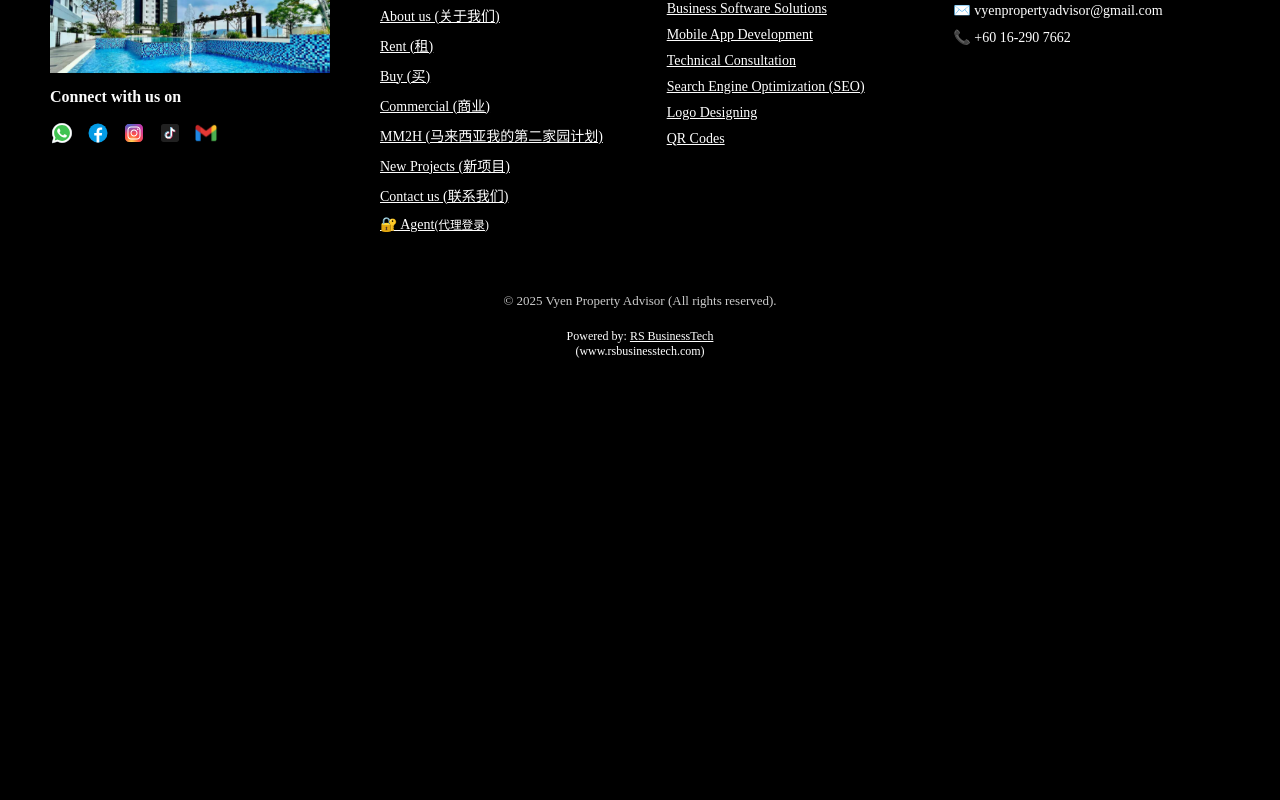
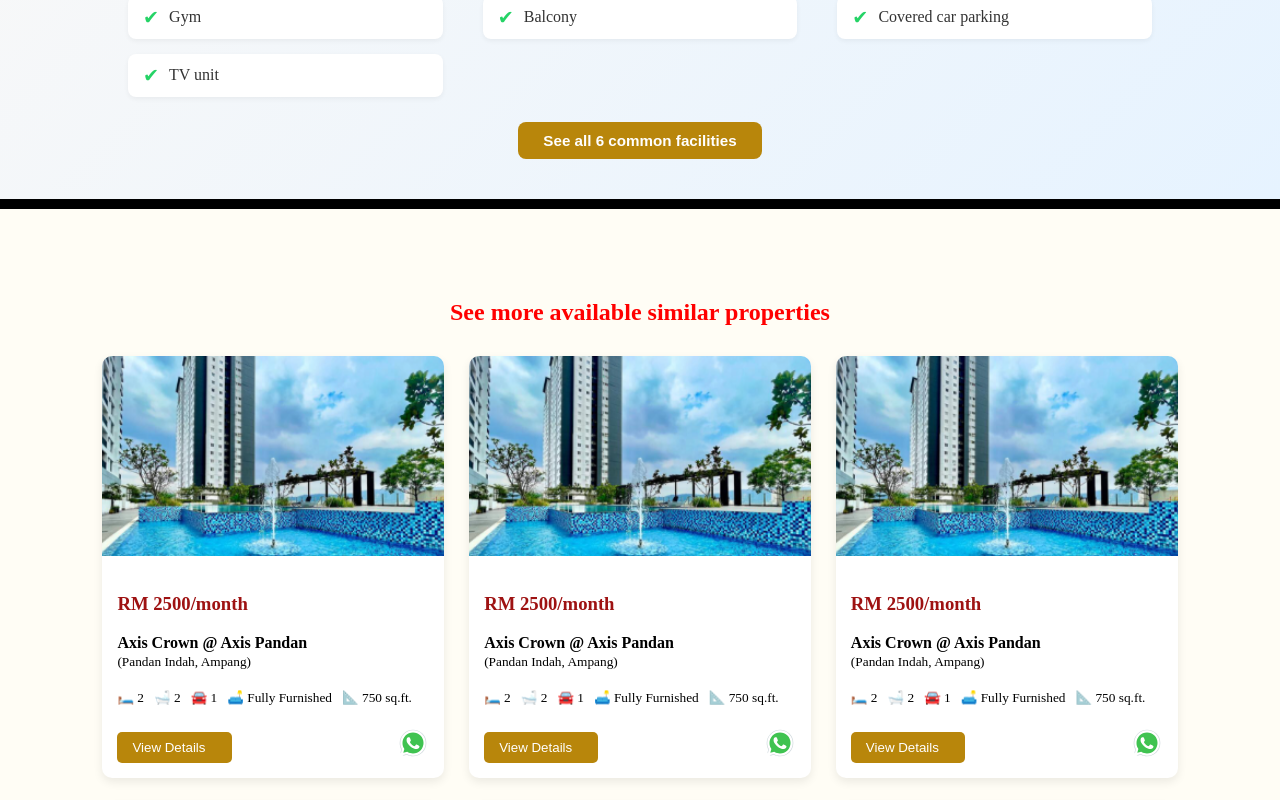
Before and after one commit to RSBusinessTech/vyenpropertyadvisor-ui, an Angular app: page /viewDetails/1/1 in a window 1280 px wide. Shown: the part 1560-2360 px from the top of the page. Before the commit the page ends 1939 px from the top, so only its background shows below. Built offline with nearby package versions, Linux system fonts and the light colour scheme.

Commit message:
Adding see more section

```diff
--- a/src/app/features/view-details/view-details.component.css
+++ b/src/app/features/view-details/view-details.component.css
@@ -438,3 +438,99 @@ html, body {
     width: 100%;
   }
 }
+
+/* === Featured Rentals === */
+.featured-rentals {
+  padding: 70px 8%;
+  text-align: center;
+  background: #fffdf5;
+  min-height: 400px; /* ✅ ensures stable layout */
+}
+
+.rent-grid {
+  display: grid;
+  grid-template-columns: repeat(auto-fit, minmax(280px, 1fr));
+  gap: 25px;
+  margin-top: 30px;
+}
+
+.rent-card {
+  background: #fff;
+  border-radius: 10px;
+  box-shadow: 0 4px 10px rgba(0, 0, 0, 0.08);
+  overflow: hidden;
+  transition: transform 0.3s;
+}
+.rent-card:hover {
+  transform: translateY(-5px);
+}
+.rent-card img {
+  width: 100%;
+  height: 200px;
+  object-fit: cover;
+}
+.rent-card-info {
+  padding: 15px;
+  text-align: left;
+}
+.details-btn {
+  background: #b8860b;
+  color: white;
+  border: none;
+  padding: 8px 15px;
+  border-radius: 5px;
+  margin-top: 10px;
+  cursor: pointer;
+}
+.details-btn:hover {
+  background: #9e760b;
+}
+
+/* === View Details + WhatsApp Buttons === */
+.rent-card-actions {
+  display: flex;
+  justify-content: space-between;
+  align-items: center;
+  margin-top: 10px;
+}
+
+/* View Details button */
+.details-btn {
+  background: #b8860b;
+  color: white;
+  border: none;
+  padding: 8px 15px;
+  border-radius: 5px;
+  cursor: pointer;
+  font-weight: 500;
+  transition: background 0.3s ease;
+}
+
+.details-btn:hover {
+  background: #9e760b;
+}
+
+/* WhatsApp icon button (clean, no green box background) */
+.rent-card-actions .whatsapp-btn {
+  display: inline-flex;
+  align-items: center;
+  justify-content: center;
+  background: none; /* ✅ remove green box */
+  border: none;
+  width: auto;
+  height: auto;
+  padding: 0;
+  cursor: pointer;
+  transition: transform 0.3s ease;
+}
+
+.rent-card-actions .whatsapp-btn img {
+  width: 32px;
+  height: 32px;
+  border-radius: 50%; /* ensures round icon */
+  transition: transform 0.3s ease;
+}
+
+.rent-card-actions .whatsapp-btn:hover img {
+  transform: scale(1.1);
+}
--- a/src/app/features/view-details/view-details.component.html
+++ b/src/app/features/view-details/view-details.component.html
@@ -68,14 +68,14 @@
     </button>
 
     <div *ngIf="showEnquiry" class="enquiry-options">
-      <a href="tel:+60123456789">📞 Call</a>
+      <a href="tel:+60162907662">📞 Call</a>
       <a href="mailto:vyenpropertyadvisor@gmail.com">✉️ Email</a>
     </div>
   </div>
 </div>
 
 
- <!-- ✅ Video Gallery -->
+ <!-- Video Gallery -->
   <section class="video-gallery">
     <h2 style="color: red;">See on YouTube</h2>
     <div class="video-grid">
@@ -105,6 +105,7 @@
     </div>
   </section>
 
+  <!-- Amenities -->
   <section class="amenities-section">
   <h2 class="section-title">Amenities</h2>
 
@@ -134,3 +135,63 @@
     Show less
   </button>
 </section>
+
+  <!-- Common Facilities -->
+  <section class="amenities-section">
+  <h2 class="section-title">Common Facilities</h2>
+
+  <div class="amenities-grid">
+    <div
+      *ngFor="let commonFacility of displayedCommonFacilities"
+      class="amenity-card"
+    >
+      <span class="check-icon">✔</span>
+      <span class="amenity-name">{{ commonFacility }}</span>
+    </div>
+  </div>
+
+  <button
+    *ngIf="!showAll"
+    class="see-more-btn"
+    (click)="toggleAmenities()"
+  >
+    See all {{ commonFacilities.length }} common facilities
+  </button>
+
+  <button
+    *ngIf="showAll"
+    class="see-more-btn"
+    (click)="toggleCommonFacilities()"
+  >
+    Show less
+  </button>
+</section>
+
+<!-- More similar Properties-->
+<section class="featured-rentals">
+  <h1 class="marquee-heading" style="color: red">See more available similar properties</h1>
+  <div class="rent-grid">
+    <div class="rent-card" *ngFor="let item of [1,2,3,4,5,6]">
+      <img src="assets/images/property1.png" loading="lazy" alt="Property {{item}}" />
+      <div class="rent-card-info">
+        <h3 style="color: rgb(158, 18, 18);">RM 2500/month</h3>
+        <p>
+          <B>Axis Crown @ Axis Pandan</B><br>
+          <small>(Pandan Indah, Ampang)</small><br><br>
+          <small>🛏️ 2 &nbsp;&nbsp;</small>
+          <small>🛁 2 &nbsp;&nbsp;</small>
+          <small>🚘 1 &nbsp;&nbsp;</small>
+          <small>🛋️ Fully Furnished &nbsp;&nbsp;</small>
+          <small>📐 750 sq.ft.</small>
+          <!-- 📍 KLCC -->
+        </p>
+        <div class="rent-card-actions">
+         <button class="details-btn" [routerLink]="['/viewDetails', 'rent', item]">View Details &nbsp;&nbsp;</button>
+           <a href="https://wa.me/+60162907662" target="_blank" aria-label="WhatsApp" class="whatsapp-btn">
+             <img src="assets/icons/whatsapp.svg" alt="WhatsApp" />
+          </a>
+       </div>
+      </div>
+    </div>
+  </div>
+</section>
--- a/src/app/features/view-details/view-details.component.ts
+++ b/src/app/features/view-details/view-details.component.ts
@@ -21,6 +21,7 @@ export class ViewDetailsComponent implements OnInit {
 
   selectedImage: string;
     showAll = false;
+    showAllCommonFacilities = false;
 
 
   property = {
@@ -51,6 +52,15 @@ export class ViewDetailsComponent implements OnInit {
     '24-hour security'
   ];
 
+    commonFacilities: string[] = [
+    'Gym',
+    'Balcony',
+    'Covered car parking',
+    'TV unit',
+    'High-speed WiFi',
+    '24-hour security'
+  ];
+
   ngOnInit() {
     this.selectedImage = this.images[0];
   }
@@ -69,6 +79,7 @@ export class ViewDetailsComponent implements OnInit {
     window.open('https://wa.me/+60162907662', '_blank');
   }
 
+  // Amenities
   get displayedAmenities(): string[] {
     return this.showAll ? this.amenities : this.amenities.slice(0, 4);
   }
@@ -77,4 +88,14 @@ export class ViewDetailsComponent implements OnInit {
     this.showAll = !this.showAll;
   }
 
+
+  //Common Facilities
+   get displayedCommonFacilities(): string[] {
+    return this.showAllCommonFacilities ? this.commonFacilities : this.commonFacilities.slice(0, 4);
+  }
+
+    toggleCommonFacilities() {
+    this.showAllCommonFacilities = !this.showAllCommonFacilities;
+  }
+
 }
```
